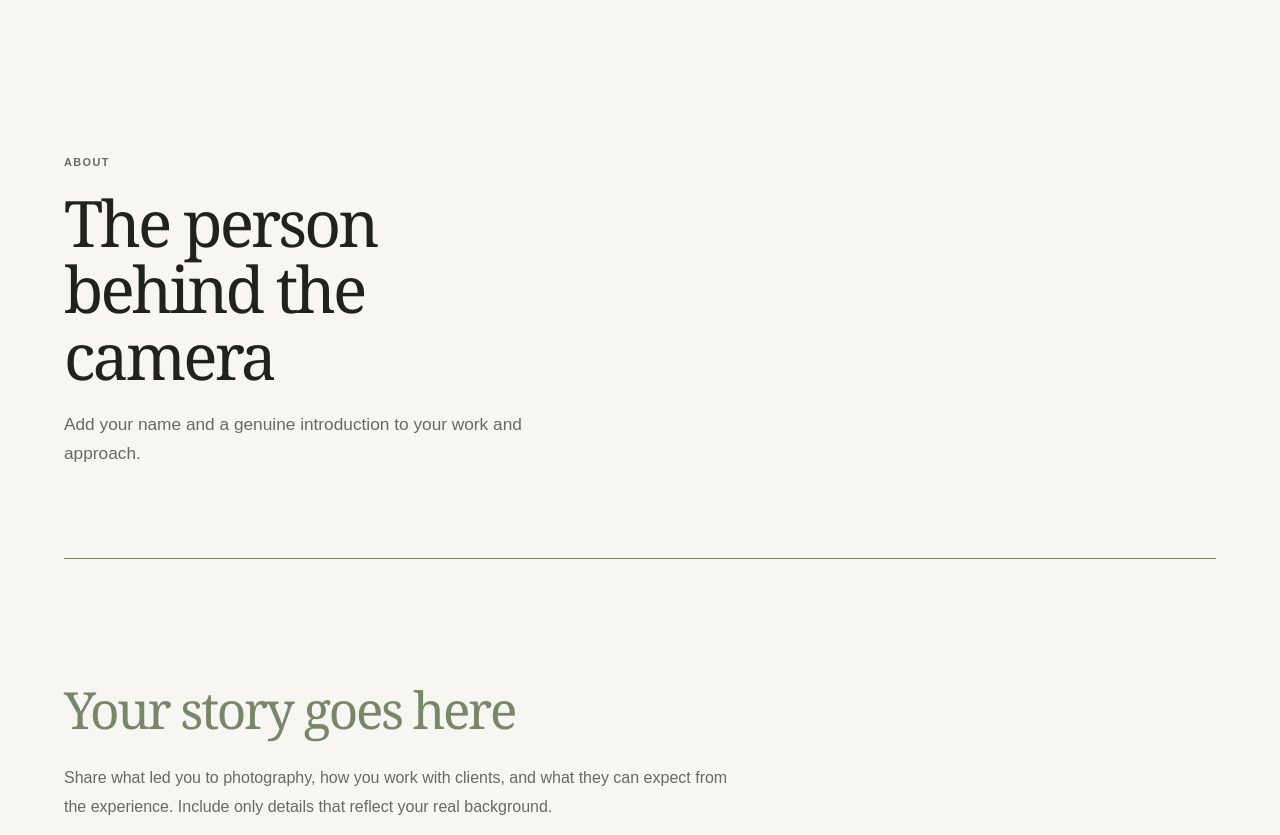
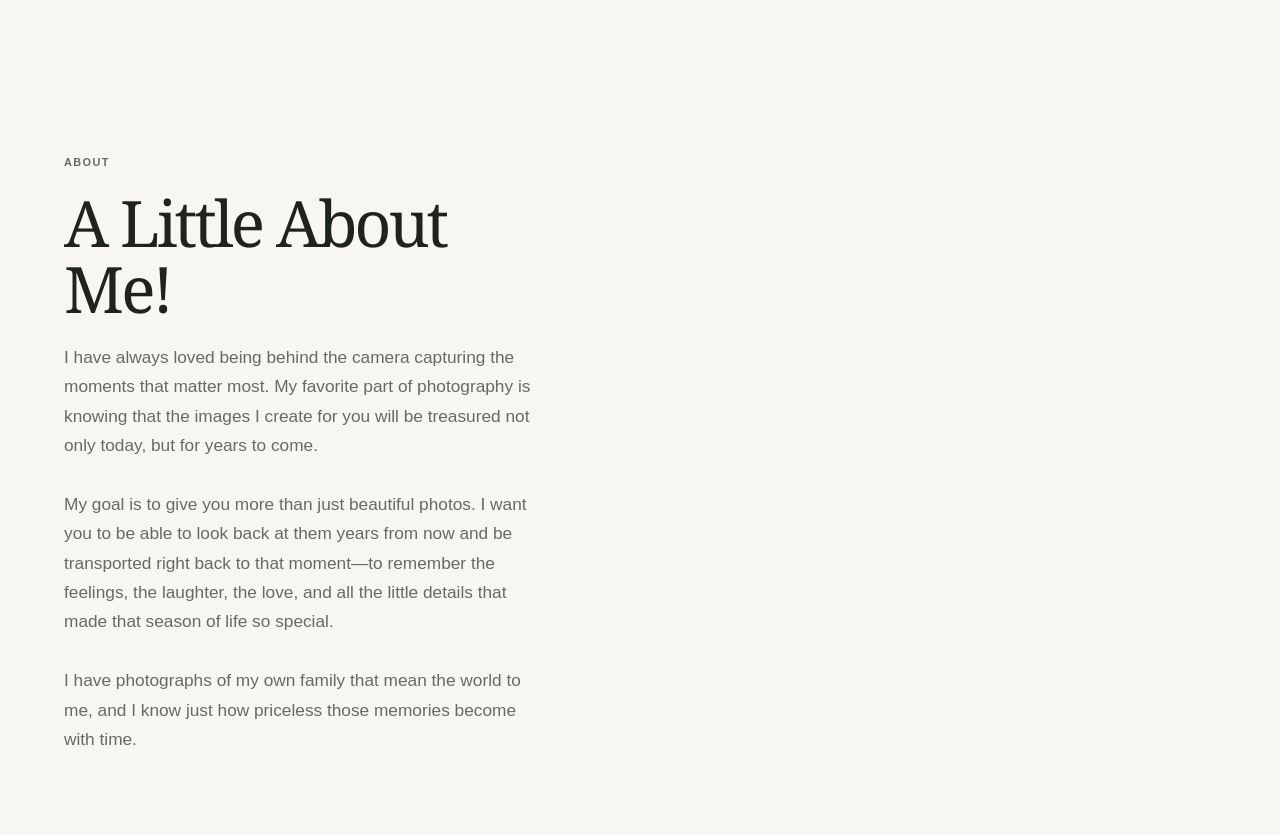
Before and after one commit to jblazrwrx/mbp, an Astro site in the folder website/: page /about in a window 1280 px wide. Shown: the part 93-928 px from the top of the page. Built offline with nearby package versions, Linux system fonts and the light colour scheme; Astro itself is replaced by a stand-in of ours.

Commit message:
added bio text

```diff
--- a/website/src/data/content.json
+++ b/website/src/data/content.json
@@ -189,10 +189,10 @@
       "metaTitle": "About | Business name goes here",
       "metaDescription": "Meet the photographer. Add a personal introduction and verified details about your experience and approach.",
       "eyebrow": "About",
-      "title": "The person behind the camera",
-      "intro": "Add your name and a genuine introduction to your work and approach.",
-      "sectionTitle": "Your story goes here",
-      "sectionDescription": "Share what led you to photography, how you work with clients, and what they can expect from the experience. Include only details that reflect your real background.",
+      "title": "A Little About Me!",
+      "intro": "I have always loved being behind the camera capturing the moments that matter most. My favorite part of photography is knowing that the images I create for you will be treasured not only today, but for years to come.\n\nMy goal is to give you more than just beautiful photos. I want you to be able to look back at them years from now and be transported right back to that moment—to remember the feelings, the laughter, the love, and all the little details that made that season of life so special.\n\nI have photographs of my own family that mean the world to me, and I know just how priceless those memories become with time.",
+      "sectionTitle": "How I Got Started.",
+      "sectionDescription": "What started as simply photographing my own family has grown into something so much bigger, and I couldn't be more grateful. It is truly my joy and privilege to capture these special moments for you and your family. Thank you for allowing me to be a small part of your story!",
       "portraitPlaceholder": "Photographer portrait placeholder — add an approved, real photograph and descriptive alt text."
     },
     "contact": {
--- a/website/src/styles/global.css
+++ b/website/src/styles/global.css
@@ -235,6 +235,10 @@ h2,
 h3,
 p {
 	margin-top: 0;
+}
+
+main p {
+	white-space: pre-line;
 }
 
 h1,
```
